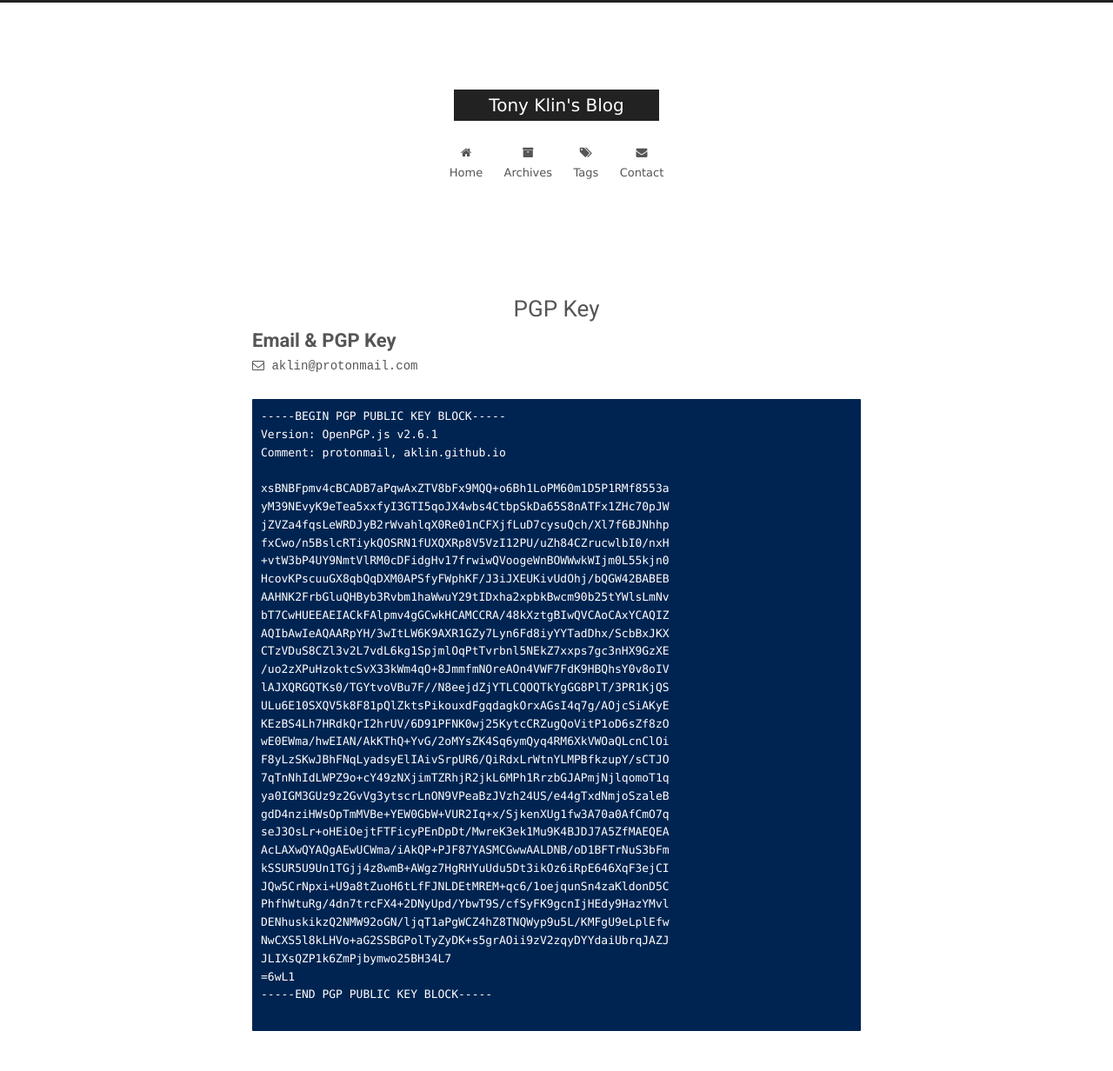
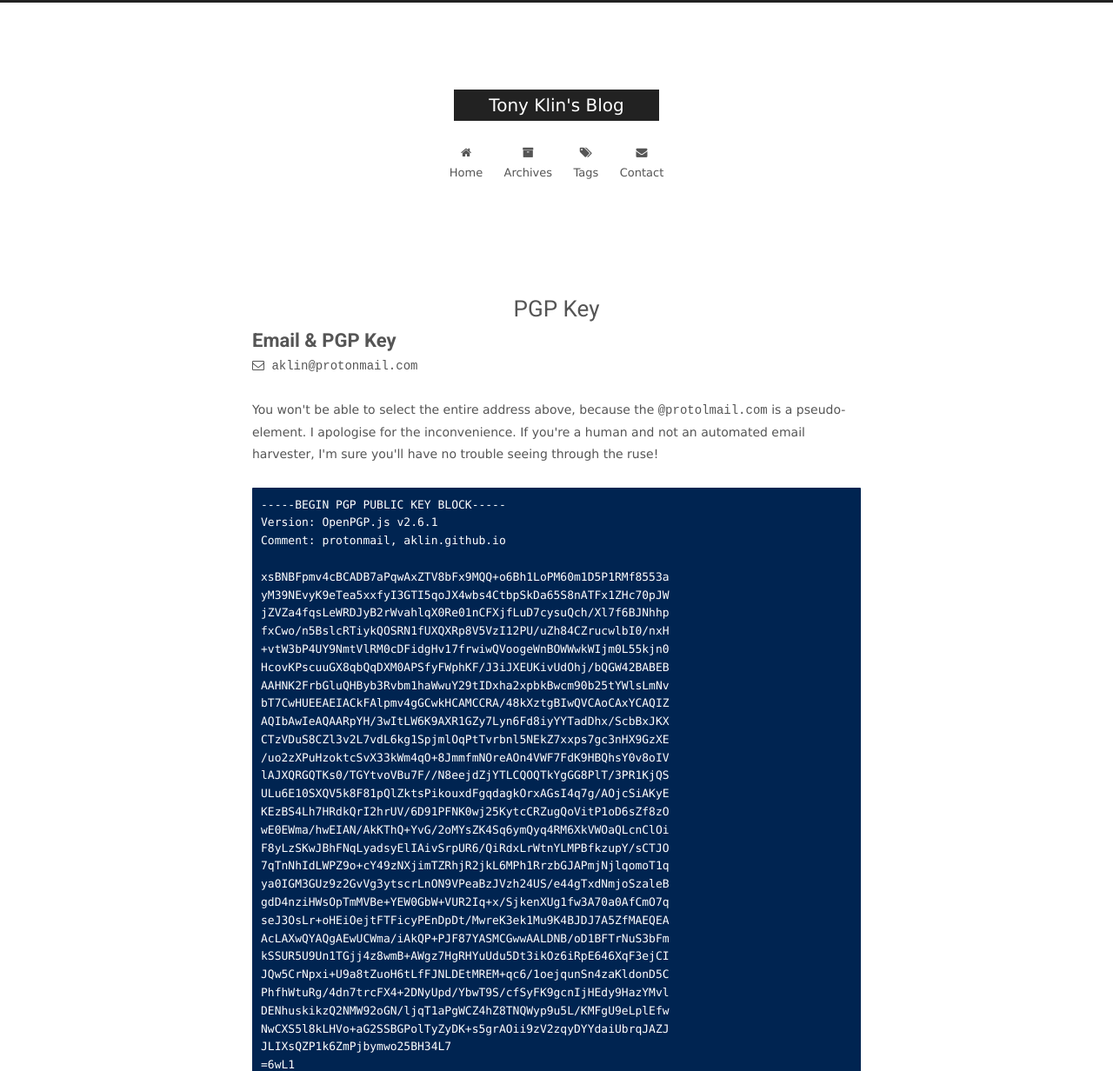
Before and after one commit to aklin/aklin.github.io, a Jekyll site: the page built from pgp.md, in a window 1280 px wide, cut to the strip 0-1232 px from the top of the page. Shown: the whole strip at 87% size. Built offline with Jekyll 4.4.1, drawn with Linux system fonts in a browser that asks for light colours.

Commit message:
Add apologia

```diff
--- a/_includes/pgp.html
+++ b/_includes/pgp.html
@@ -8,6 +8,12 @@
 
 <p>
 	<span class="fae"><i class="fa fa-envelope-o" aria-hidden="true"></i> aklin</span>
+</p>
+
+<p>
+	You won't be able to select the entire address above, because the <tt>@protolmail.com</tt> is a pseudo-element.
+	I apologise for the inconvenience. If you're a human and not an automated email harvester, I'm sure you'll have
+	no trouble seeing through the ruse!
 </p>
 
 <div class="highlighter-rouge"><pre class="highlight"><code>-----BEGIN PGP PUBLIC KEY BLOCK-----
```
